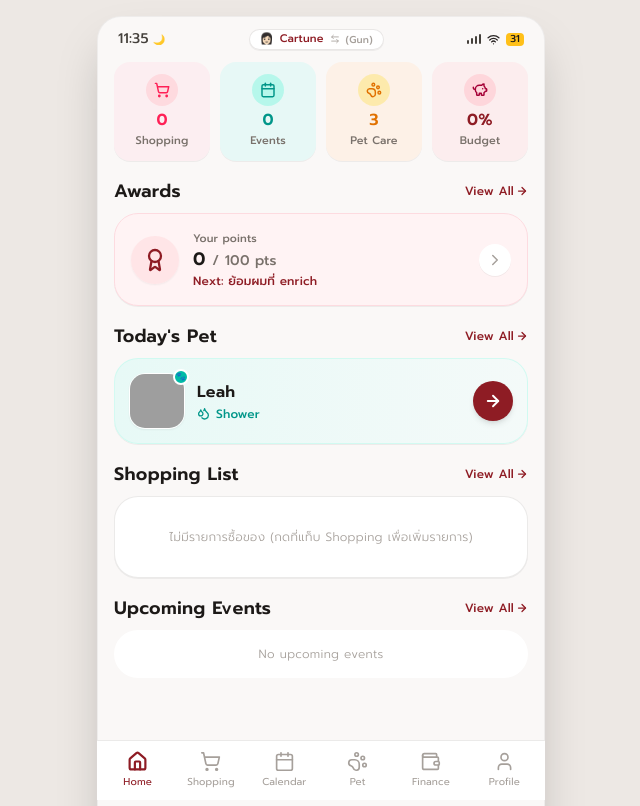
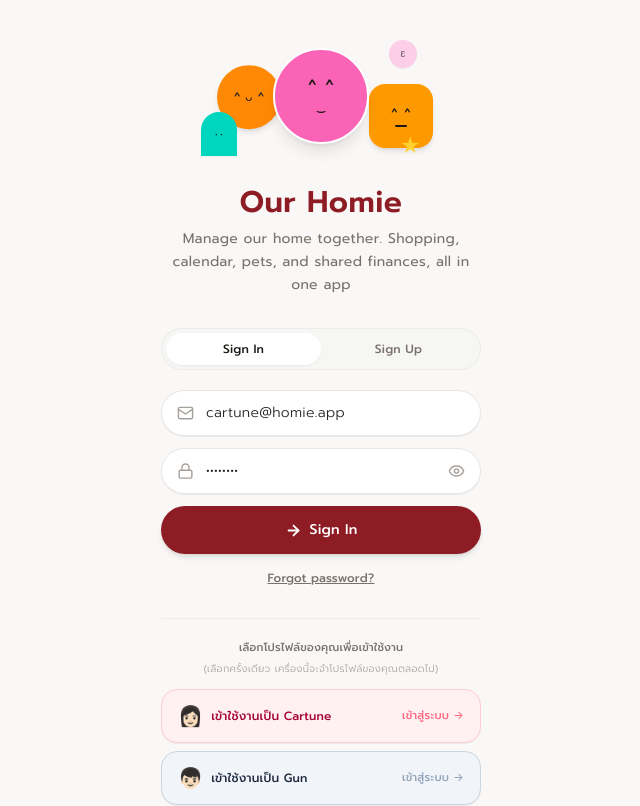
Before and after one commit to primoinf/our-homie-app, a React (Vite) app: page / in a window 1280 px wide. Shown: the top 806 px of the page, without its empty margins (319-959 px from the left). Built offline with nearby package versions, Linux system fonts and the light colour scheme; grey boxes are pictures that could not be loaded.

Commit message:
feat: remove fake status bar, lock persistent profile per device, and streamline login

```diff
--- a/src/components/layout/AppShell.jsx
+++ b/src/components/layout/AppShell.jsx
@@ -1,88 +1,27 @@
 import React from 'react'
 import { useApp } from '../../context/AppContext'
 import BottomNav from './BottomNav'
-import { ArrowLeftRight, Wifi, RefreshCw, Cloud } from 'lucide-react'
 
 export default function AppShell({ children }) {
-  const {
-    activeUser,
-    partnerUser,
-    switchUser,
-    toastMessage,
-    githubSettings,
-    syncStatus,
-    triggerGitHubSync
-  } = useApp()
-
-  const isConfigured = !!(githubSettings?.token && githubSettings?.username && githubSettings?.repo)
+  const { toastMessage } = useApp()
 
   return (
     <div className="min-h-screen bg-[#ede8e4] flex justify-center items-start sm:py-4">
       {/* Mobile Shell Frame */}
       <div className="w-full max-w-md bg-[#faf8f7] min-h-screen sm:min-h-[920px] sm:rounded-3xl shadow-2xl overflow-hidden flex flex-col relative border border-stone-200/60 pb-20">
 
-        {/* iOS-style Status Bar */}
-        <div className="px-5 pt-3 pb-1 flex items-center justify-between text-xs font-semibold text-stone-700 select-none bg-transparent">
-          <div className="flex items-center gap-1">
-            <span className="tracking-tight text-sm font-bold">11:35</span>
-            <span className="text-[10px] text-stone-500">🌙</span>
-          </div>
-
-          <div className="flex items-center gap-1.5">
-            {/* Quick Partner Switcher Banner */}
-            <button
-              onClick={() => switchUser()}
-              className="flex items-center gap-1.5 px-2.5 py-0.5 rounded-full text-[11px] font-semibold bg-white/90 border border-stone-200/90 text-stone-700 shadow-2xs hover:bg-stone-50 active:scale-95 transition-all"
-              title="Click to switch partner view"
-            >
-              <span>{activeUser.avatar}</span>
-              <span className="text-[#8e1c24] font-bold">{activeUser.name}</span>
-              <ArrowLeftRight size={10} className="text-stone-400" />
-              <span className="text-stone-400 text-[10px]">({partnerUser.name})</span>
-            </button>
-
-            {/* Quick GitHub Sync Cloud Button */}
-            {isConfigured && (
-              <button
-                onClick={() => triggerGitHubSync('sync')}
-                disabled={syncStatus === 'syncing'}
-                className="w-6 h-6 rounded-full bg-white/90 border border-stone-200/90 flex items-center justify-center text-stone-500 hover:text-stone-800 shadow-2xs active:scale-90 transition-transform"
-                title="ซิงค์ข้อมูลกับ GitHub ตอนนี้"
-              >
-                <RefreshCw
-                  size={11}
-                  className={syncStatus === 'syncing' ? 'animate-spin text-[#8e1c24]' : syncStatus === 'synced' ? 'text-emerald-500' : ''}
-                />
-              </button>
-            )}
-          </div>
-
-          <div className="flex items-center gap-1.5 text-stone-800">
-            <div className="flex items-end gap-0.5 h-2.5">
-              <span className="w-0.5 h-1 bg-stone-700 rounded-xs"></span>
-              <span className="w-0.5 h-1.5 bg-stone-700 rounded-xs"></span>
-              <span className="w-0.5 h-2 bg-stone-700 rounded-xs"></span>
-              <span className="w-0.5 h-2.5 bg-stone-700 rounded-xs"></span>
-            </div>
-            <Wifi size={13} strokeWidth={2.4} />
-            <div className="flex items-center gap-0.5 bg-amber-400/90 text-[10px] font-bold px-1 rounded-sm text-stone-900 leading-tight">
-              31
-            </div>
-          </div>
-        </div>
-
         {/* Dynamic Toast Notification */}
         {toastMessage && (
-          <div className="fixed top-4 left-1/2 -translate-x-1/2 z-50 animate-fade-in">
-            <div className="bg-stone-900/95 text-white text-xs font-medium px-4 py-2 rounded-full shadow-lg border border-stone-700/50 backdrop-blur-md flex items-center gap-2 max-w-xs">
+          <div className="fixed top-5 left-1/2 -translate-x-1/2 z-50 animate-fade-in pointer-events-none">
+            <div className="bg-stone-900/95 text-white text-xs font-medium px-4 py-2 rounded-full shadow-lg border border-stone-700/50 backdrop-blur-md flex items-center gap-2 max-w-xs pointer-events-auto">
               <span className="w-2 h-2 rounded-full bg-emerald-400 animate-pulse"></span>
               <span>{toastMessage}</span>
             </div>
           </div>
         )}
 
-        {/* View Content */}
-        <main className="flex-1 overflow-y-auto px-4 pt-1 pb-4">
+        {/* View Content with Safe Area Padding */}
+        <main className="flex-1 overflow-y-auto px-4 pt-5 pb-4">
           {children}
         </main>
 
--- a/src/components/views/AuthView.jsx
+++ b/src/components/views/AuthView.jsx
@@ -139,23 +139,34 @@ export default function AuthView() {
           Forgot password?
         </a>
 
-        {/* Quick Demo Access Buttons */}
+        {/* Quick Profile Selection */}
         <div className="mt-8 pt-5 border-t border-stone-200/60 w-full max-w-xs">
-          <p className="text-[11px] font-semibold text-stone-400 uppercase tracking-wider mb-2">
-            Quick One-Click Demo
+          <p className="text-[11px] font-bold text-stone-500 uppercase tracking-wider mb-1">
+            เลือกโปรไฟล์ของคุณเพื่อเข้าใช้งาน
           </p>
-          <div className="flex gap-2">
+          <p className="text-[10px] text-stone-400 mb-3">
+            (เลือกครั้งเดียว เครื่องนี้จะจำโปรไฟล์ของคุณตลอดไป)
+          </p>
+          <div className="flex flex-col gap-2">
             <button
               onClick={() => login('cartune')}
-              className="flex-1 py-2 px-3 bg-rose-50 hover:bg-rose-100 border border-rose-200 rounded-xl text-xs font-bold text-rose-800 flex items-center justify-center gap-1.5 active:scale-95 transition-all"
+              className="w-full py-3 px-4 bg-rose-50 hover:bg-rose-100 border border-rose-200 rounded-2xl text-xs font-bold text-rose-800 flex items-center justify-between shadow-2xs active:scale-98 transition-all cursor-pointer"
             >
-              <span>👩🏻</span> Cartune
+              <div className="flex items-center gap-2">
+                <span className="text-xl">👩🏻</span>
+                <span>เข้าใช้งานเป็น Cartune</span>
+              </div>
+              <span className="text-[11px] font-semibold text-rose-400">เข้าสู่ระบบ →</span>
             </button>
             <button
               onClick={() => login('gun')}
-              className="flex-1 py-2 px-3 bg-slate-100 hover:bg-slate-200 border border-slate-300 rounded-xl text-xs font-bold text-slate-800 flex items-center justify-center gap-1.5 active:scale-95 transition-all"
+              className="w-full py-3 px-4 bg-slate-100 hover:bg-slate-200 border border-slate-300 rounded-2xl text-xs font-bold text-slate-800 flex items-center justify-between shadow-2xs active:scale-98 transition-all cursor-pointer"
             >
-              <span>👦🏻</span> Gun
+              <div className="flex items-center gap-2">
+                <span className="text-xl">👦🏻</span>
+                <span>เข้าใช้งานเป็น Gun</span>
+              </div>
+              <span className="text-[11px] font-semibold text-slate-400">เข้าสู่ระบบ →</span>
             </button>
           </div>
         </div>
--- a/src/components/views/ProfileView.jsx
+++ b/src/components/views/ProfileView.jsx
@@ -88,7 +88,7 @@ export default function ProfileView() {
 
   // GitHub Settings Form state
   const [ghUsername, setGhUsername] = useState(githubSettings.username || 'primoinf')
-  const [ghRepo, setGhRepo] = useState(githubSettings.repo || 'aura-workout-economy')
+  const [ghRepo, setGhRepo] = useState(githubSettings.repo || 'our-homie-app')
   const [ghBranch, setGhBranch] = useState(githubSettings.branch || 'main')
   const [ghFilePath, setGhFilePath] = useState(githubSettings.filePath || 'homie-data.json')
   const [ghToken, setGhToken] = useState(githubSettings.token || '')
@@ -264,28 +264,28 @@ export default function ProfileView() {
         <div className="grid grid-cols-2 gap-2.5">
           {/* Cartune Card */}
           <div
-            onClick={() => switchUser('cartune')}
-            className={`p-3 rounded-2xl border transition-all cursor-pointer relative group ${
+            className={`p-3 rounded-2xl border transition-all relative ${
               state.currentUser === 'cartune'
                 ? 'bg-[#fff5f6] border-[#8e1c24] ring-2 ring-[#8e1c24]/20 shadow-xs'
-                : 'bg-stone-50 border-stone-200/70 hover:bg-stone-100/70'
+                : 'bg-stone-50 border-stone-200/70'
             }`}
           >
             <div className="flex items-center justify-between">
               <span className="text-2xl">{cartuneUser.avatar || '👩🏻'}</span>
 
               <div className="flex items-center gap-1">
-                {state.currentUser === 'cartune' && (
+                {state.currentUser === 'cartune' ? (
                   <span className="text-[10px] font-bold px-1.5 py-0.5 bg-[#8e1c24] text-white rounded-full">
                     ฉัน
+                  </span>
+                ) : (
+                  <span className="text-[10px] font-semibold px-1.5 py-0.5 bg-stone-200/90 text-stone-600 rounded-full">
+                    แฟน
                   </span>
                 )}
                 <button
                   type="button"
-                  onClick={(e) => {
-                    e.stopPropagation()
-                    openProfileModal('cartune')
-                  }}
+                  onClick={() => openProfileModal('cartune')}
                   className="w-6 h-6 rounded-full bg-white/90 hover:bg-white text-stone-600 flex items-center justify-center shadow-xs transition-transform active:scale-90"
                   title="แก้ไขข้อมูล Cartune"
                 >
@@ -306,28 +306,28 @@ export default function ProfileView() {
 
           {/* Gun Card */}
           <div
-            onClick={() => switchUser('gun')}
-            className={`p-3 rounded-2xl border transition-all cursor-pointer relative group ${
+            className={`p-3 rounded-2xl border transition-all relative ${
               state.currentUser === 'gun'
                 ? 'bg-stone-100 border-stone-900 ring-2 ring-stone-900/20 shadow-xs'
-                : 'bg-stone-50 border-stone-200/70 hover:bg-stone-100/70'
+                : 'bg-stone-50 border-stone-200/70'
             }`}
           >
             <div className="flex items-center justify-between">
               <span className="text-2xl">{gunUser.avatar || '👦🏻'}</span>
 
               <div className="flex items-center gap-1">
-                {state.currentUser === 'gun' && (
+                {state.currentUser === 'gun' ? (
                   <span className="text-[10px] font-bold px-1.5 py-0.5 bg-stone-900 text-white rounded-full">
                     ฉัน
+                  </span>
+                ) : (
+                  <span className="text-[10px] font-semibold px-1.5 py-0.5 bg-stone-200/90 text-stone-600 rounded-full">
+                    แฟน
                   </span>
                 )}
                 <button
                   type="button"
-                  onClick={(e) => {
-                    e.stopPropagation()
-                    openProfileModal('gun')
-                  }}
+                  onClick={() => openProfileModal('gun')}
                   className="w-6 h-6 rounded-full bg-white/90 hover:bg-white text-stone-600 flex items-center justify-center shadow-xs transition-transform active:scale-90"
                   title="แก้ไขข้อมูล Gun"
                 >
--- a/src/context/AppContext.jsx
+++ b/src/context/AppContext.jsx
@@ -8,7 +8,7 @@ const GITHUB_SETTINGS_KEY = 'our_homie_github_settings_v1'
 
 const DEFAULT_GH_SETTINGS = {
   username: 'primoinf',
-  repo: 'aura-workout-economy',
+  repo: 'our-homie-app',
   branch: 'main',
   filePath: 'homie-data.json',
   token: '',
@@ -47,13 +47,13 @@ export function AppProvider({ children }) {
   const [syncStatus, setSyncStatus] = useState('idle') // 'idle' | 'syncing' | 'synced' | 'error'
   const [syncError, setSyncError] = useState(null)
 
-  // Auth state: default to true for direct previewing, can toggle to view AuthView
+  // Auth state: default to false on new devices so user selects their profile once
   const [isAuthenticated, setIsAuthenticated] = useState(() => {
     try {
       const savedAuth = localStorage.getItem(AUTH_KEY)
-      return savedAuth !== null ? JSON.parse(savedAuth) : true
+      return savedAuth !== null ? JSON.parse(savedAuth) : false
     } catch (e) {
-      return true
+      return false
     }
   })
 
```
